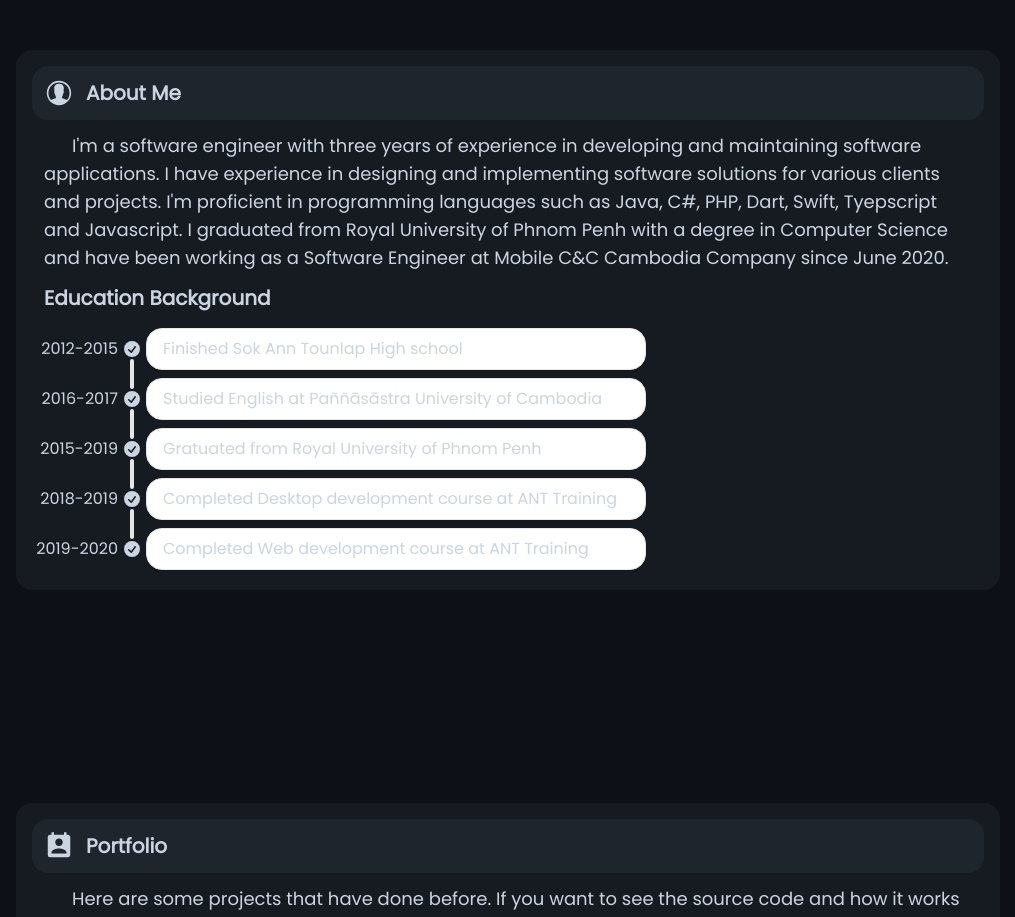
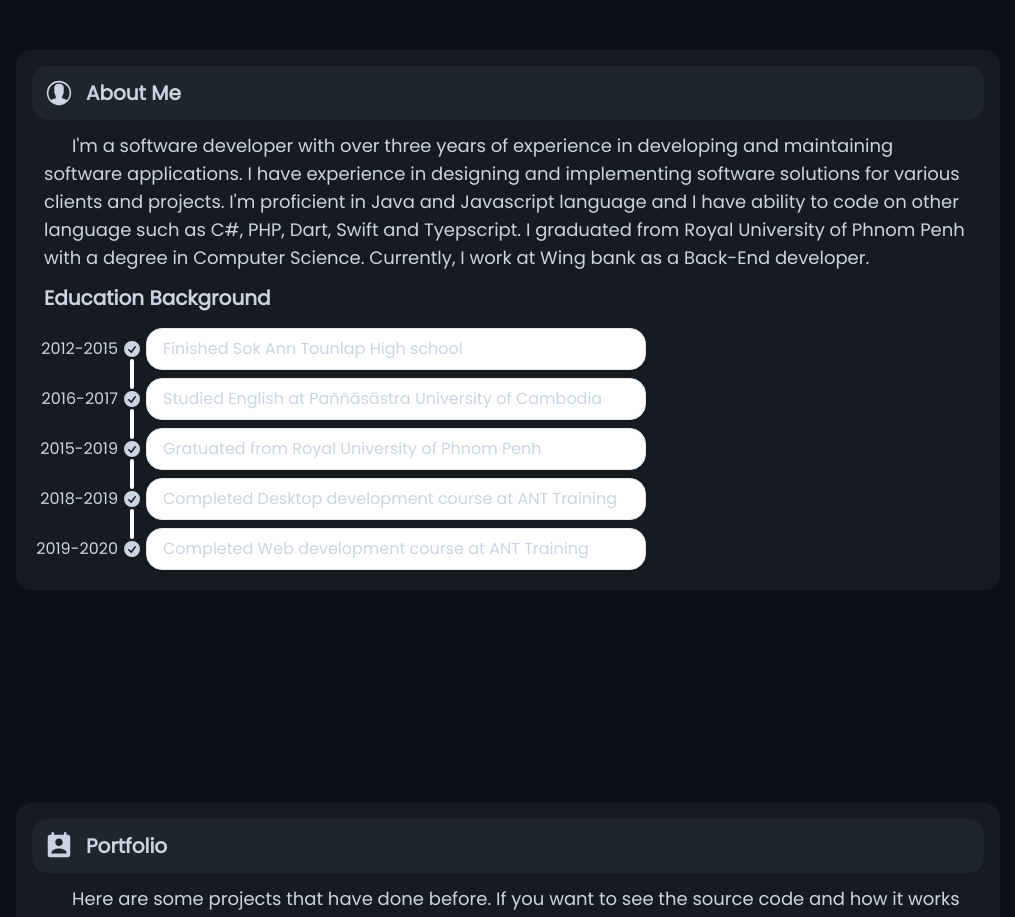
Before and after one commit to it-phnomden/maportfolio, a React (Create React App) app: page / in a window 1280 px wide. Shown: the part 880-1797 px from the top of the page, without its empty margins (132-1147 px from the left). Built offline with nearby package versions, Linux system fonts and the light colour scheme.

Commit message:
Modified hr color and changed aboutme section description

```diff
--- a/src/components/AboutMe.jsx
+++ b/src/components/AboutMe.jsx
@@ -16,15 +16,18 @@ const AboutMe = () => {
           <p className="text-xl font-extrabold w-fit">About Me</p>
         </div>
         <p className="text-lg indent-7 p-3 pb-0">
-          I'm a software engineer with three years of experience in developing
-          and maintaining software applications. I have experience in designing
-          and implementing software solutions for various clients and projects.
-          I'm proficient in programming languages such as Java, C#, PHP, Dart,
-          Swift, Tyepscript and Javascript. I graduated from Royal University of
-          Phnom Penh with a degree in Computer Science and have been working as
-          a Software Engineer at Mobile C&C Cambodia Company since June 2020.
+          I'm a software developer with over three years of experience in
+          developing and maintaining software applications. I have experience in
+          designing and implementing software solutions for various clients and
+          projects. I'm proficient in Java and Javascript language and I have
+          ability to code on other language such as C#, PHP, Dart, Swift and
+          Tyepscript. I graduated from Royal University of Phnom Penh with a
+          degree in Computer Science. Currently, I work at Wing bank as a
+          Back-End developer.
         </p>
-        <h1 className="p-3 text-xl font-extrabold w-fit">Education Background</h1>
+        <h1 className="p-3 text-xl font-extrabold w-fit">
+          Education Background
+        </h1>
         <ul className="timeline timeline-vertical w-[200px]">
           <li>
             <div className="timeline-start">2012-2015</div>
--- a/src/index.css
+++ b/src/index.css
@@ -15,6 +15,9 @@
   }
   body {
     @apply light-mode dark:dark-mode;
+  }
+  hr {
+    @apply bg-white
   }
   .social-link>a{
     @apply mx-3 md:mx-5 md:hover:opacity-70
```
